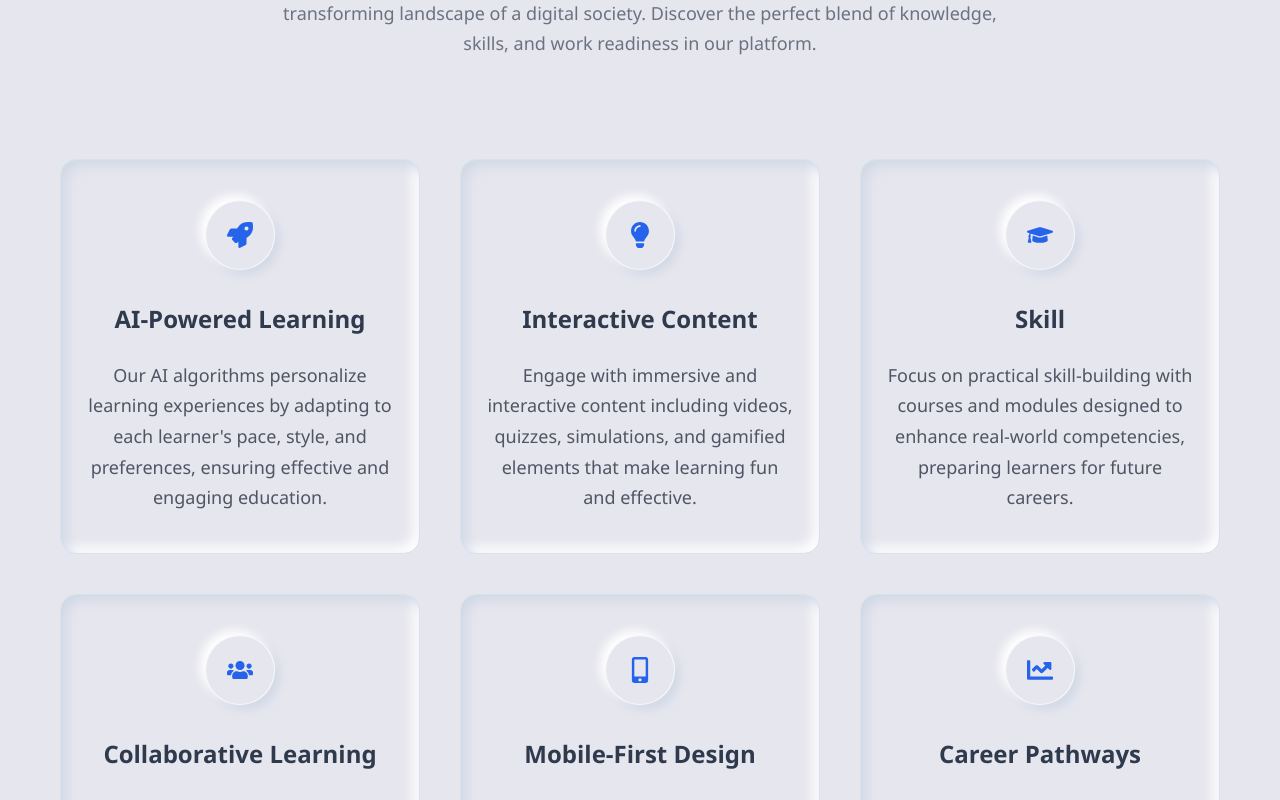
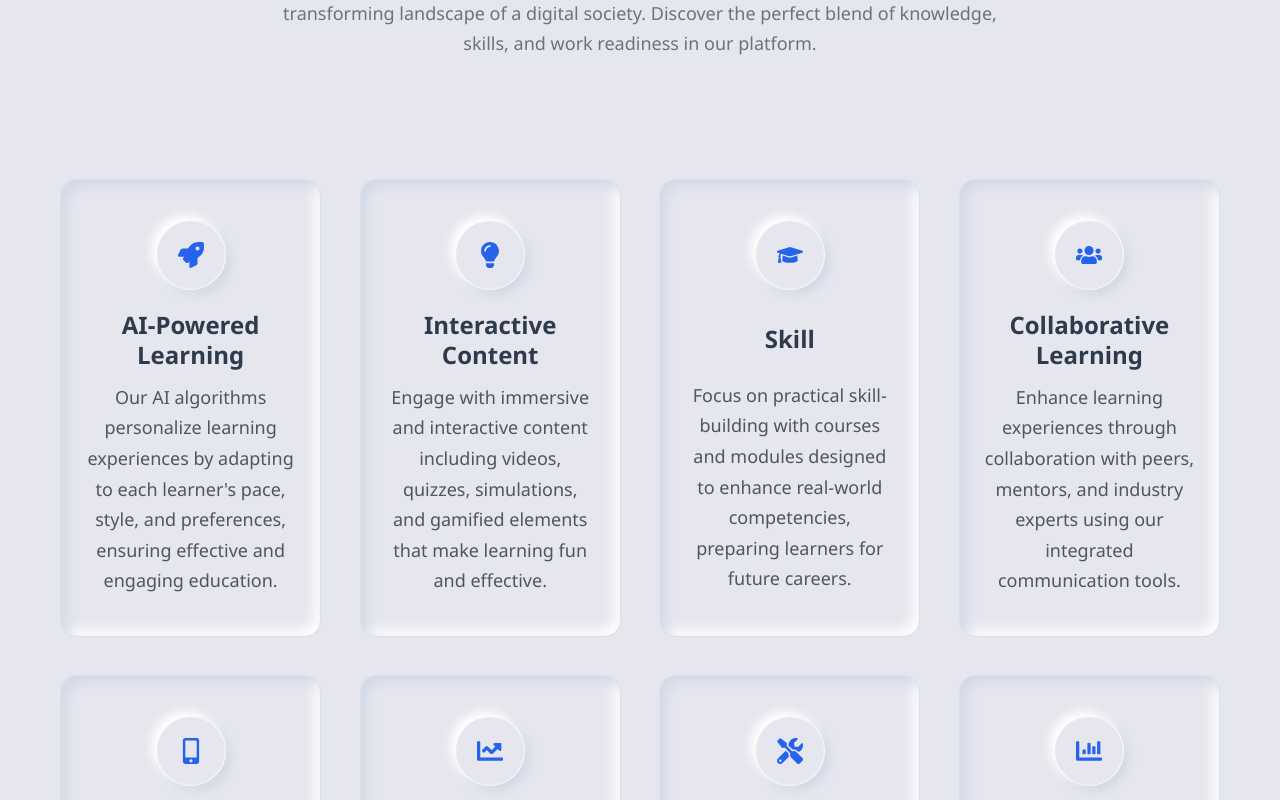
Before and after one commit to PRGEEQGlobalSolutionPrivateLIT/NeuroLXP-Website, a Next.js app in the folder apps/website/: page / in a window 1280 px wide. Shown: the part 880-1680 px from the top of the page. Built offline with nearby package versions, Linux system fonts and the light colour scheme.

Commit message:
Update globals.css

```diff
--- a/apps/website/app/globals.css
+++ b/apps/website/app/globals.css
@@ -38,8 +38,12 @@ body {
   font-family: "Segoe UI", system-ui, sans-serif;
 }
 
+img {
+  max-width: 100%;
+  height: auto;
+}
+
 /* ================= GLOBAL TYPOGRAPHY ================= */
-
 h1,
 h2,
 h3,
@@ -52,23 +56,23 @@ h4 {
 }
 
 h1 {
-  font-size: 40px;
+  font-size: clamp(30px, 4vw, 40px);
 }
 
 h2 {
-  font-size: 32px;
+  font-size: clamp(26px, 3vw, 32px);
 }
 
 h3 {
-  font-size: 24px;
+  font-size: clamp(20px, 2.4vw, 24px);
 }
 
 h4 {
-  font-size: 20px;
+  font-size: clamp(18px, 2vw, 20px);
 }
 
 p {
-  font-size: 20px;
+  font-size: clamp(16px, 2vw, 20px);
   line-height: 1.7;
   color: var(--neu-text);
 }
@@ -119,15 +123,14 @@ a:focus-visible,
 
 .home-page {
   min-height: 100vh;
-  padding: 40px;
+  padding: clamp(16px, 4vw, 40px);
   background: var(--neu-bg);
 }
 
 /* ================= HERO SLIDER ================= */
-
 .hero-slider {
   width: 100%;
-  padding: 24px 16px;
+  padding: clamp(12px, 3vw, 24px) clamp(8px, 2vw, 16px);
   background: transparent;
   display: flex;
   justify-content: center;
@@ -136,8 +139,8 @@ a:focus-visible,
 .hero-card {
   width: 100%;
   max-width: 1200px;
-  padding: 18px;
-  margin-top: 24px;
+  padding: clamp(8px, 2vw, 18px);
+  margin-top: clamp(8px, 2vw, 24px);
   border-radius: 18px;
   overflow: hidden;
   background: var(--neu-surface);
@@ -155,7 +158,7 @@ a:focus-visible,
 .hero-bg {
   position: relative;
   width: 100%;
-  min-height: 540px;
+  min-height: clamp(300px, 55vw, 540px);
   border-radius: 14px;
   overflow: hidden;
   background-size: cover;
@@ -190,7 +193,7 @@ a:focus-visible,
   width: 100%;
   max-width: 820px;
   margin: 0 auto;
-  padding: 0 28px 82px;
+  padding: 0 clamp(18px, 4vw, 28px) clamp(66px, 9vw, 82px);
   text-align: center;
   display: flex;
   flex-direction: column;
@@ -201,7 +204,7 @@ a:focus-visible,
 .hero-overlay h2 {
   margin: 0 0 30px;
   max-width: 780px;
-  font-size: 40px;
+  font-size: clamp(26px, 5vw, 40px);
   font-weight: 700;
   line-height: 1.2;
   color: #ffffff;
@@ -211,25 +214,24 @@ a:focus-visible,
 .hero-overlay p {
   margin: 12px 0 0;
   max-width: 720px;
-  font-size: 18px;
+  font-size: clamp(15px, 2vw, 18px);
   line-height: 1.7;
   color: #ffffff;
   text-shadow: 0 3px 12px rgba(15, 23, 42, 0.75);
 }
 
 /* ================= HERO ARROWS ================= */
-
 .hero-arrow {
   position: absolute;
   top: 50%;
   z-index: 3;
-  width: 46px;
-  height: 46px;
+  width: clamp(38px, 5vw, 46px);
+  height: clamp(38px, 5vw, 46px);
   border: none;
   border-radius: 50%;
   background: #ffffff;
   color: var(--neu-heading);
-  font-size: 24px;
+  font-size: clamp(18px, 3vw, 24px);
   font-weight: 700;
   display: flex;
   align-items: center;
@@ -246,24 +248,23 @@ a:focus-visible,
 }
 
 .hero-arrow-left {
-  left: 20px;
+  left: clamp(8px, 2vw, 20px);
 }
 
 .hero-arrow-right {
-  right: 20px;
+  right: clamp(8px, 2vw, 20px);
 }
 
 /* ================= HERO DOTS ================= */
-
 .hero-dots {
   position: absolute;
-  bottom: 26px;
+  bottom: clamp(14px, 3vw, 26px);
   left: 50%;
   z-index: 3;
   display: flex;
   align-items: center;
   justify-content: center;
-  gap: 14px;
+  gap: clamp(8px, 2vw, 14px);
   transform: translateX(-50%);
 }
 
@@ -301,13 +302,13 @@ a:focus-visible,
   inset: 16px 8px;
   background: #ffffff;
 }
+
 /* ================= PLATFORM FEATURES ================= */
-
 .platform-features {
   display: grid;
-  grid-template-columns: repeat(auto-fit, minmax(300px, 1fr));
-  gap: 40px;
-  padding: 20px;
+  grid-template-columns: repeat(4, minmax(0, 1fr));
+  gap: clamp(20px, 3vw, 40px);
+  padding: clamp(20px, 4vw, 40px) clamp(10px, 2vw, 20px);
   background: var(--neu-bg);
   align-items: stretch;
 }
@@ -315,7 +316,7 @@ a:focus-visible,
 .feature-box {
   min-height: 395px;
   height: 100%;
-  padding: 40px 25px;
+  padding: clamp(28px, 4vw, 40px) clamp(18px, 3vw, 25px);
   border-radius: 16px;
   text-align: center;
   background: var(--neu-bg);
@@ -370,7 +371,7 @@ a:focus-visible,
 
 .feature-box h3 {
   margin: 0 0 12px;
-  font-size: 24px;
+  font-size: clamp(20px, 2.4vw, 24px);
   font-weight: 700;
   min-height: 58px;
   display: flex;
@@ -380,15 +381,14 @@ a:focus-visible,
 
 .feature-box p {
   margin: 0;
-  font-size: 18px;
+  font-size: clamp(15px, 1.8vw, 18px);
   line-height: 1.7;
   color: var(--neu-text);
 }
 
 /* ================= DIGITAL SECTION ================= */
-
 .digital-section {
-  padding: 40px 20px;
+  padding: clamp(32px, 5vw, 40px) clamp(14px, 3vw, 20px);
   text-align: center;
   background: transparent;
 }
@@ -396,7 +396,7 @@ a:focus-visible,
 .digital-header h2,
 .digital-section .digital-header h2 {
   margin: 0 0 15px;
-  font-size: 32px;
+  font-size: clamp(26px, 3vw, 32px);
   font-weight: 700;
 }
 
@@ -405,7 +405,7 @@ a:focus-visible,
   max-width: 750px;
   margin: 0 auto 40px;
   color: var(--neu-text-light);
-  font-size: 18px;
+  font-size: clamp(16px, 2vw, 18px);
   line-height: 1.7;
 }
 
@@ -418,14 +418,14 @@ a:focus-visible,
 .digital-grid,
 .digital-section .digital-grid {
   display: grid;
-  grid-template-columns: repeat(4, 1fr);
-  gap: 30px;
+  grid-template-columns: repeat(4, minmax(0, 1fr));
+  gap: clamp(20px, 3vw, 30px);
 }
 
 .digital-item,
 .digital-section .digital-item {
   min-height: 230px;
-  padding: 42px 20px 25px;
+  padding: clamp(30px, 4vw, 42px) clamp(16px, 3vw, 20px) 25px;
   border-radius: 16px;
   background: var(--neu-bg);
   text-align: center;
@@ -449,33 +449,32 @@ a:focus-visible,
 .digital-item h3,
 .digital-section .digital-item h3 {
   margin: 10px 0 0;
-  font-size: 24px;
+  font-size: clamp(20px, 2.4vw, 24px);
   font-weight: 700;
 }
 
 .digital-item p,
 .digital-section .digital-item p {
   margin: 10px 0 0;
-  font-size: 18px;
+  font-size: clamp(15px, 1.8vw, 18px);
   line-height: 1.7;
   color: var(--neu-text);
 }
 
 /* ================= L&D SECTION ================= */
-
 .ld-section {
-  padding: 40px 20px;
+  padding: clamp(32px, 5vw, 40px) clamp(14px, 3vw, 20px);
   background: var(--neu-bg);
 }
 
 .ld-container {
   max-width: 1100px;
   margin: auto;
-  padding: 34px;
+  padding: clamp(22px, 4vw, 34px);
   display: flex;
   align-items: center;
   justify-content: space-between;
-  gap: 60px;
+  gap: clamp(30px, 5vw, 60px);
   border-radius: 22px;
   background: var(--neu-surface);
   border: 1px solid var(--neu-border-soft);
@@ -486,7 +485,7 @@ a:focus-visible,
 
 .ld-image {
   flex: 1;
-  min-width: 300px;
+  min-width: 0;
   display: flex;
   justify-content: center;
 }
@@ -514,19 +513,19 @@ a:focus-visible,
 
 .ld-content {
   flex: 1;
-  min-width: 300px;
+  min-width: 0;
 }
 
 .ld-content h2 {
   margin: 0 0 20px;
-  font-size: 32px;
+  font-size: clamp(26px, 3vw, 32px);
   font-weight: 700;
   color: var(--neu-heading);
 }
 
 .ld-content p {
   margin: 0 0 20px;
-  font-size: 18px;
+  font-size: clamp(16px, 2vw, 18px);
   line-height: 1.7;
   color: var(--neu-text);
 }
@@ -542,10 +541,9 @@ a:focus-visible,
 }
 
 /* ================= FUTURE READY MODULES ================= */
-
 .modules-section {
   width: 100%;
-  padding: 40px 20px;
+  padding: clamp(32px, 5vw, 40px) clamp(14px, 3vw, 20px);
   display: flex;
   justify-content: center;
   background: var(--neu-bg);
@@ -558,19 +556,18 @@ a:focus-visible,
 
 .modules-container h2 {
   margin: 0 0 20px;
-  font-size: 32px;
+  font-size: clamp(26px, 3vw, 32px);
   font-weight: 700;
 }
 
 .modules-container p {
   margin: 8px 0;
-  font-size: 18px;
+  font-size: clamp(16px, 2vw, 18px);
   line-height: 1.7;
   color: var(--neu-text);
 }
 
 /* ================= LEARNING CARDS / MODULE CARDS ================= */
-
 .learning-cards {
   padding: 20px;
   background: var(--neu-bg);
@@ -626,19 +623,18 @@ a:focus-visible,
 
 .learning-card h3 {
   margin: 0 0 12px;
-  font-size: 24px;
+  font-size: clamp(20px, 2.4vw, 24px);
   font-weight: 700;
 }
 
 .learning-card p {
   margin: 0 0 25px;
-  font-size: 18px;
+  font-size: clamp(15px, 1.8vw, 18px);
   line-height: 1.7;
   color: var(--neu-text);
 }
 
 /* ================= TRAINING SECTION ================= */
-
 .training-section {
   padding: 50px 20px;
   background: var(--neu-bg);
@@ -647,15 +643,15 @@ a:focus-visible,
 
 .training-container {
   max-width: 1100px;
-  margin: 50px auto;
+  margin: clamp(28px, 5vw, 50px) auto;
   display: grid;
   grid-template-columns: repeat(3, minmax(0, 1fr));
-  gap: 30px;
+  gap: clamp(20px, 3vw, 30px);
   align-items: stretch;
 }
 
 .training-card {
-  padding: 20px;
+  padding: clamp(16px, 3vw, 20px);
   border-radius: 12px;
   text-align: left;
   display: flex;
@@ -673,7 +669,7 @@ a:focus-visible,
 .training-card img {
   display: block;
   width: 100%;
-  height: 200px;
+  height: clamp(180px, 22vw, 200px);
   margin: 0 0 20px;
   object-fit: cover;
   object-position: center center;
@@ -687,20 +683,19 @@ a:focus-visible,
 
 .training-card h3 {
   margin: 0 0 12px;
-  font-size: 24px;
+  font-size: clamp(20px, 2.4vw, 24px);
   font-weight: 700;
 }
 
 .training-card p {
   margin: 0 0 20px;
   flex-grow: 1;
-  font-size: 18px;
+  font-size: clamp(15px, 1.8vw, 18px);
   line-height: 1.7;
   color: var(--neu-text);
 }
 
 /* ================= BUTTONS ================= */
-
 .learn-btn,
 .training-card .learn-btn,
 .contact-btn,
@@ -751,15 +746,14 @@ a:focus-visible,
 }
 
 /* ================= CONTACT SECTION ================= */
-
 .contact-section {
-  padding: 40px 20px;
+  padding: clamp(32px, 5vw, 40px) clamp(14px, 3vw, 20px);
 }
 
 .contact-card {
   max-width: 1100px;
   margin: auto;
-  padding: 35px 40px;
+  padding: clamp(24px, 4vw, 35px) clamp(20px, 4vw, 40px);
   display: flex;
   align-items: center;
   justify-content: space-between;
@@ -774,34 +768,33 @@ a:focus-visible,
 
 .contact-text h2 {
   margin: 0 0 10px;
-  font-size: 32px;
+  font-size: clamp(26px, 3vw, 32px);
   font-weight: 700;
 }
 
 .contact-text p {
   max-width: 500px;
-  font-size: 18px;
+  font-size: clamp(16px, 2vw, 18px);
   line-height: 1.7;
   color: var(--neu-text);
 }
 
 /* ================= DOWNLOAD APP ================= */
-
 .download-section {
-  padding: 40px 20px;
+  padding: clamp(32px, 5vw, 40px) clamp(14px, 3vw, 20px);
   text-align: center;
 }
 
 .download-section h2 {
   margin: 0 0 20px;
-  font-size: 32px;
+  font-size: clamp(26px, 3vw, 32px);
   font-weight: 700;
 }
 
 .download-section p {
   max-width: 750px;
   margin: 0 auto 40px;
-  font-size: 18px;
+  font-size: clamp(16px, 2vw, 18px);
   line-height: 1.7;
   color: var(--neu-text);
 }
@@ -876,7 +869,6 @@ a:focus-visible,
 }
 
 /* ================= FOOTER SOCIAL ================= */
-
 .footer-social {
   display: flex;
   gap: 16px;
@@ -905,14 +897,25 @@ a:focus-visible,
 
 /* ================= RESPONSIVE ================= */
 
+/* Large tablets and small desktops */
+@media (max-width: 1200px) {
+  .platform-features {
+    grid-template-columns: repeat(3, minmax(0, 1fr));
+  }
+
+  .digital-grid,
+  .digital-section .digital-grid {
+    grid-template-columns: repeat(2, minmax(0, 1fr));
+  }
+}
+
+/* Tablets */
 @media (max-width: 1024px) {
   .hero-bg {
     min-height: 480px;
   }
 
   .platform-features,
-  .digital-grid,
-  .digital-section .digital-grid,
   .training-container {
     grid-template-columns: repeat(2, minmax(0, 1fr));
   }
@@ -926,57 +929,27 @@ a:focus-visible,
   }
 }
 
+/* Small tablets and large mobiles */
 @media (max-width: 768px) {
   .home-page {
     padding: 20px;
   }
 
-  h1,
-  .hero-overlay h2 {
-    font-size: 40px;
-  }
-
-  h2,
-  .digital-header h2,
-  .ld-content h2,
-  .modules-container h2,
-  .contact-text h2,
-  .download-section h2 {
-    font-size: 32px;
-  }
-
-  h3,
-  .feature-box h3,
-  .digital-item h3,
-  .learning-card h3,
-  .training-card h3 {
-    font-size: 24px;
-  }
-
-  h4 {
-    font-size: 20px;
-  }
-
-  p,
-  .hero-overlay p,
-  .feature-box p,
-  .digital-header p,
-  .digital-item p,
-  .ld-content p,
-  .modules-container p,
-  .learning-card p,
-  .training-card p,
-  .contact-text p,
-  .download-section p {
-    font-size: 18px;
+  .hero-card {
+    border-radius: 16px;
   }
 
   .hero-bg {
     min-height: 420px;
+    background-position: center center;
   }
 
   .hero-overlay {
     padding: 36px 20px 72px;
+  }
+
+  .hero-overlay h2 {
+    margin-bottom: 22px;
   }
 
   .ld-container,
@@ -986,11 +959,96 @@ a:focus-visible,
   }
 
   .contact-card {
-    align-items: flex-start;
+    align-items: center;
+  }
+
+  .contact-text p {
+    margin-left: auto;
+    margin-right: auto;
+  }
+
+  .contact-btn {
+    justify-content: center;
+  }
+
+  .ld-content,
+  .ld-image {
+    width: 100%;
+  }
+
+  .store-buttons {
+    gap: 18px;
   }
 }
 
+/* Mobile */
 @media (max-width: 600px) {
+  .home-page {
+    padding: 14px;
+  }
+
+  .hero-slider {
+    padding: 10px 0;
+  }
+
+  .hero-card {
+    padding: 8px;
+    margin-top: 10px;
+    border-radius: 14px;
+  }
+
+  .hero-bg {
+    min-height: 360px;
+    border-radius: 12px;
+    background-position: center center;
+  }
+
+  .hero-overlay {
+    padding: 28px 46px 62px;
+  }
+
+  .hero-overlay h2 {
+    font-size: 28px;
+    line-height: 1.25;
+    margin-bottom: 18px;
+  }
+
+  .hero-arrow {
+    width: 40px;
+    height: 40px;
+    min-width: 40px;
+    min-height: 40px;
+    font-size: 18px;
+  }
+
+  .hero-arrow-left {
+    left: 8px;
+  }
+
+  .hero-arrow-right {
+    right: 8px;
+  }
+
+  .hero-dots {
+    bottom: 14px;
+    gap: 8px;
+  }
+
+  .dot {
+    width: 36px;
+    height: 36px;
+    min-width: 36px;
+    min-height: 36px;
+  }
+
+  .dot::before {
+    inset: 12px;
+  }
+
+  .dot.active::before {
+    inset: 13px 7px;
+  }
+
   .platform-features,
   .digital-grid,
   .digital-section .digital-grid,
@@ -999,62 +1057,97 @@ a:focus-visible,
     grid-template-columns: 1fr;
   }
 
+  .feature-box,
+  .digital-item,
   .training-card,
   .learning-card {
+    width: 100%;
     max-width: 450px;
-    width: 100%;
     margin: 0 auto;
   }
-}
 
-@media (max-width: 576px) {
-  .hero-bg {
-    min-height: 360px;
+  .feature-box {
+    min-height: auto;
   }
 
-  .hero-overlay {
-    padding: 28px 16px 62px;
-  }
-
-  .hero-overlay p {
-    font-size: 20px;
-  }
-
-  .hero-arrow {
-    width: 44px;
-    height: 44px;
-    font-size: 18px;
-  }
-
-  .hero-arrow-left {
-    left: 10px;
-  }
-
-  .hero-arrow-right {
-    right: 10px;
-  }
-
-  .hero-dots {
-    bottom: 16px;
-    gap: 12px;
+  .feature-box h3 {
+    min-height: auto;
   }
 
   .training-card img {
     height: 220px;
   }
+
+  .ld-container {
+    padding: 20px;
+  }
+
+  .contact-card {
+    padding: 24px 18px;
+  }
+
+  .store-buttons {
+    flex-direction: column;
+    align-items: center;
+  }
+
+  .store-btn {
+    width: 100%;
+    max-width: 260px;
+    justify-content: center;
+  }
 }
 
+/* Small mobile */
 @media (max-width: 400px) {
+  .home-page {
+    padding: 10px;
+  }
+
   .hero-bg {
     min-height: 320px;
   }
 
   .hero-overlay {
-    padding: 24px 14px 56px;
+    padding: 24px 42px 56px;
   }
 
-  h1,
   .hero-overlay h2 {
-    font-size: 40px;
+    font-size: 24px;
+  }
+
+  .hero-arrow {
+    width: 36px;
+    height: 36px;
+    min-width: 36px;
+    min-height: 36px;
+    font-size: 16px;
+  }
+
+  .hero-arrow-left {
+    left: 6px;
+  }
+
+  .hero-arrow-right {
+    right: 6px;
+  }
+
+  .digital-section,
+  .ld-section,
+  .modules-section,
+  .contact-section,
+  .download-section {
+    padding-left: 10px;
+    padding-right: 10px;
+  }
+
+  .training-card img {
+    height: 190px;
+  }
+
+  .icon-circle {
+    width: 62px;
+    height: 62px;
+    font-size: 23px;
   }
 }
```
